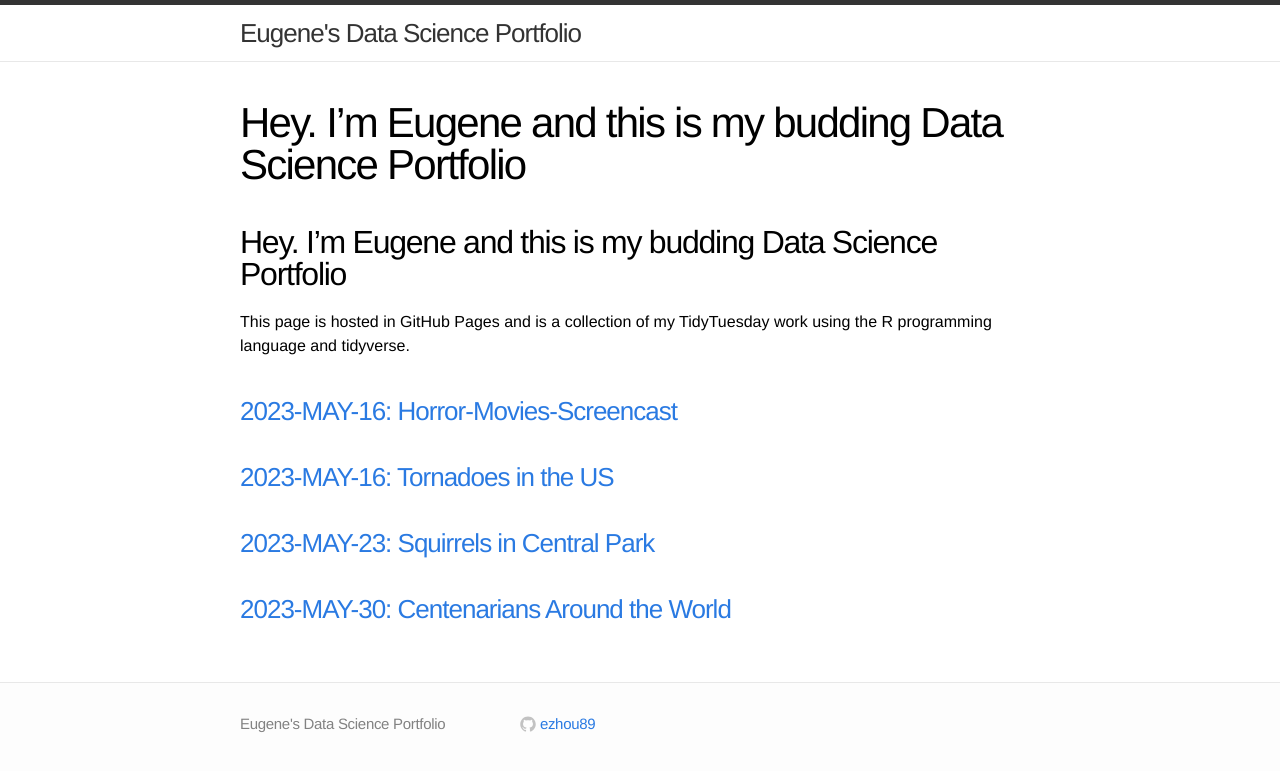
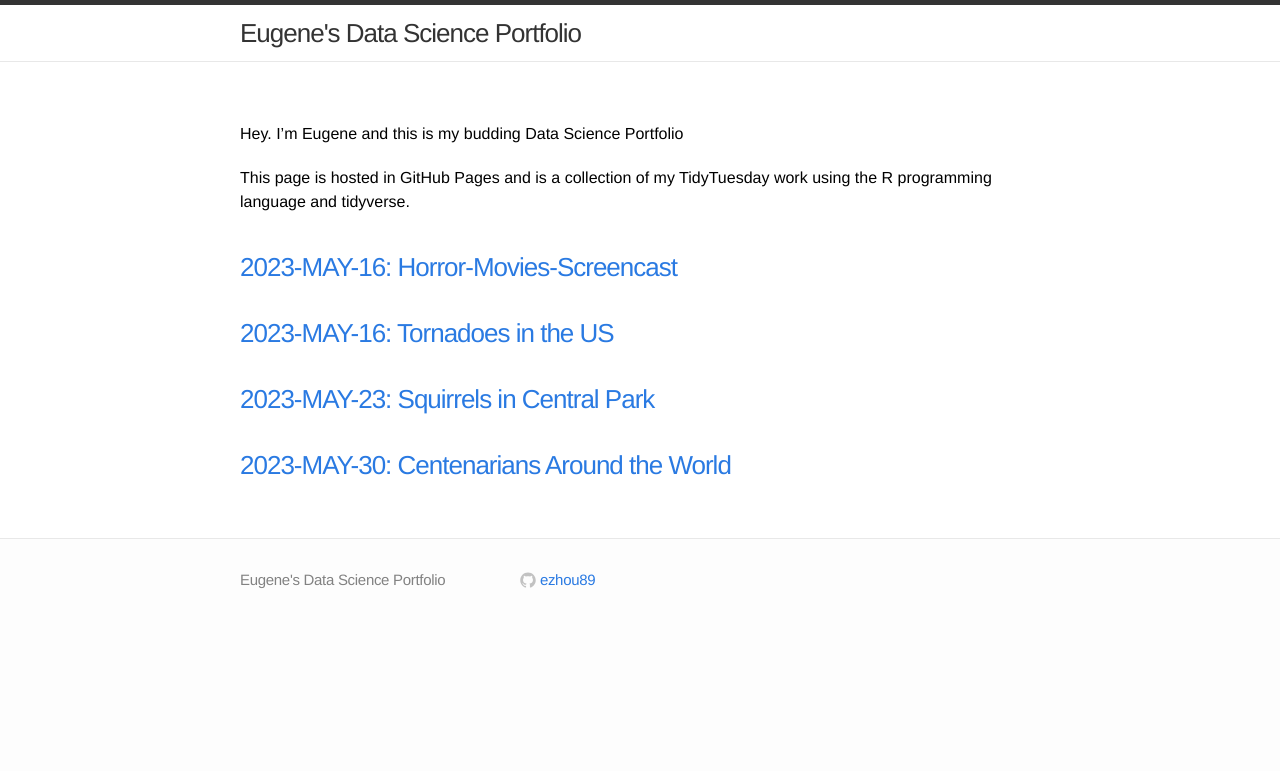
Before and after one commit to ezhou89/Eugene-Zhou-Data-Science-Portfolio, a Jekyll site: the page built from index.md, in a window 1280 px wide. Shown: the top 771 px of the page. Built offline with Jekyll 4.4.1, drawn with Linux system fonts in a browser that asks for light colours; our own code applies the rules of GitHub Pages for plain Markdown files.

Commit message:
Update index.md

```diff
--- a/index.md
+++ b/index.md
@@ -2,7 +2,7 @@
 layout: page
 ---
 
-## Hey. I'm Eugene and this is my budding Data Science Portfolio
+Hey. I'm Eugene and this is my budding Data Science Portfolio
 
 This page is hosted in GitHub Pages and is a collection of my TidyTuesday work using the R programming language and tidyverse.
 
```
